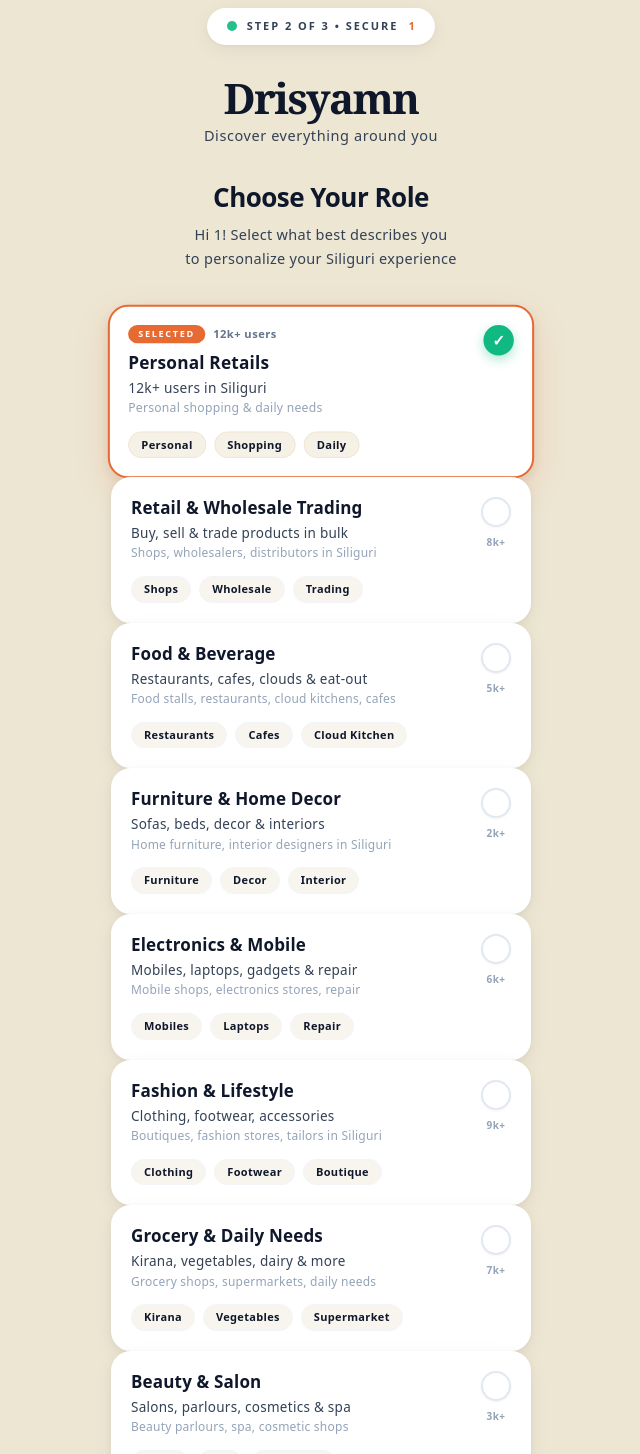
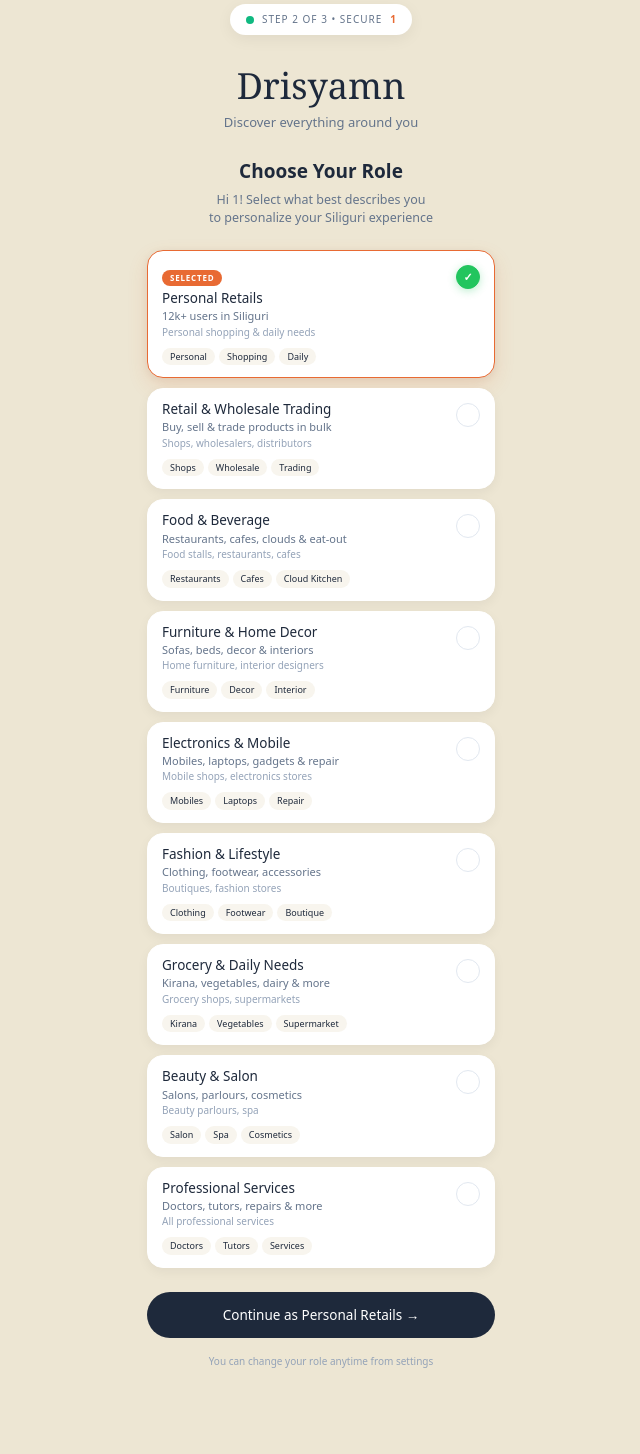
Before and after one commit to drisyamnretails-maker/drisyamn, a Next.js app: page /select-role/1 in a window 1280 px wide. Shown: the part 20-1474 px from the top of the page, without its empty margins (319-959 px from the left). After the commit the page ends 1413 px from the top, so only its background shows below. Built offline with nearby package versions, Linux system fonts and the light colour scheme.

Commit message:
final sundar box small light letters green tick all routes

```diff
--- a/app/select-role/[username]/page.tsx
+++ b/app/select-role/[username]/page.tsx
@@ -1,452 +1,106 @@
 "use client";
-
 import { useState, useEffect } from "react";
 import { useParams, useRouter } from "next/navigation";
 
-// ================= HEAVY LUXURY THEME =================
-const THEME = {
-  pageBg: "#EDE6D3",
-  cardBg: "#FFFFFF",
-  inputBg: "#F5F1E6",
+const C = {
+  bg: "#EDE6D3",
+  white: "#FFFFFF",
   orange: "#E86A33",
-  black: "#0F172A",
-  blackLight: "#334155",
-  muted: "#64748B",
-  lightMuted: "#94A3B8",
-  green: "#10B981",
-  greenShadow: "rgba(16,185,129,0.35)",
-  orangeShadow: "rgba(232,106,51,0.18)",
+  black: "#1E293B",
+  gray: "#64748B",
+  light: "#94A3B8",
+  green: "#22C55E",
+  tagBg: "#F8F5EE",
 };
 
-type RoleId =
-  | "personal_retails"
-  | "retail_wholesale"
-  | "food_beverage"
-  | "furniture"
-  | "electronics"
-  | "fashion"
-  | "grocery"
-  | "beauty_salon"
-  | "services";
+type RoleId = "personal_retails" | "retail_wholesale" | "food_beverage" | "furniture" | "electronics" | "fashion" | "grocery" | "beauty_salon" | "services";
 
-interface RoleItem {
-  id: RoleId;
-  title: string;
-  desc: string;
-  sub: string;
-  tags: string[];
-  route: string;
-  count: string;
-}
-
-// ================ ALL ROUTES =================
-const ROLES: RoleItem[] = [
-  {
-    id: "personal_retails",
-    title: "Personal Retails",
-    desc: "12k+ users in Siliguri",
-    sub: "Personal shopping & daily needs",
-    tags: ["Personal", "Shopping", "Daily"],
-    route: "profile",
-    count: "12k+",
-  },
-  {
-    id: "retail_wholesale",
-    title: "Retail & Wholesale Trading",
-    desc: "Buy, sell & trade products in bulk",
-    sub: "Shops, wholesalers, distributors in Siliguri",
-    tags: ["Shops", "Wholesale", "Trading"],
-    route: "retail",
-    count: "8k+",
-  },
-  {
-    id: "food_beverage",
-    title: "Food & Beverage",
-    desc: "Restaurants, cafes, clouds & eat-out",
-    sub: "Food stalls, restaurants, cloud kitchens, cafes",
-    tags: ["Restaurants", "Cafes", "Cloud Kitchen"],
-    route: "food",
-    count: "5k+",
-  },
-  {
-    id: "furniture",
-    title: "Furniture & Home Decor",
-    desc: "Sofas, beds, decor & interiors",
-    sub: "Home furniture, interior designers in Siliguri",
-    tags: ["Furniture", "Decor", "Interior"],
-    route: "furniture",
-    count: "2k+",
-  },
-  {
-    id: "electronics",
-    title: "Electronics & Mobile",
-    desc: "Mobiles, laptops, gadgets & repair",
-    sub: "Mobile shops, electronics stores, repair",
-    tags: ["Mobiles", "Laptops", "Repair"],
-    route: "electronics",
-    count: "6k+",
-  },
-  {
-    id: "fashion",
-    title: "Fashion & Lifestyle",
-    desc: "Clothing, footwear, accessories",
-    sub: "Boutiques, fashion stores, tailors in Siliguri",
-    tags: ["Clothing", "Footwear", "Boutique"],
-    route: "fashion",
-    count: "9k+",
-  },
-  {
-    id: "grocery",
-    title: "Grocery & Daily Needs",
-    desc: "Kirana, vegetables, dairy & more",
-    sub: "Grocery shops, supermarkets, daily needs",
-    tags: ["Kirana", "Vegetables", "Supermarket"],
-    route: "grocery",
-    count: "7k+",
-  },
-  {
-    id: "beauty_salon",
-    title: "Beauty & Salon",
-    desc: "Salons, parlours, cosmetics & spa",
-    sub: "Beauty parlours, spa, cosmetic shops",
-    tags: ["Salon", "Spa", "Cosmetics"],
-    route: "beauty",
-    count: "3k+",
-  },
-  {
-    id: "services",
-    title: "Professional Services",
-    desc: "Doctors, tutors, repairs & more",
-    sub: "All professional services in Siliguri",
-    tags: ["Doctors", "Tutors", "Services"],
-    route: "services",
-    count: "4k+",
-  },
+const ROLES = [
+  { id: "personal_retails" as RoleId, title: "Personal Retails", desc: "12k+ users in Siliguri", sub: "Personal shopping & daily needs", tags: ["Personal","Shopping","Daily"], route: "profile" },
+  { id: "retail_wholesale" as RoleId, title: "Retail & Wholesale Trading", desc: "Buy, sell & trade products in bulk", sub: "Shops, wholesalers, distributors", tags: ["Shops","Wholesale","Trading"], route: "retail" },
+  { id: "food_beverage" as RoleId, title: "Food & Beverage", desc: "Restaurants, cafes, clouds & eat-out", sub: "Food stalls, restaurants, cafes", tags: ["Restaurants","Cafes","Cloud Kitchen"], route: "food" },
+  { id: "furniture" as RoleId, title: "Furniture & Home Decor", desc: "Sofas, beds, decor & interiors", sub: "Home furniture, interior designers", tags: ["Furniture","Decor","Interior"], route: "furniture" },
+  { id: "electronics" as RoleId, title: "Electronics & Mobile", desc: "Mobiles, laptops, gadgets & repair", sub: "Mobile shops, electronics stores", tags: ["Mobiles","Laptops","Repair"], route: "electronics" },
+  { id: "fashion" as RoleId, title: "Fashion & Lifestyle", desc: "Clothing, footwear, accessories", sub: "Boutiques, fashion stores", tags: ["Clothing","Footwear","Boutique"], route: "fashion" },
+  { id: "grocery" as RoleId, title: "Grocery & Daily Needs", desc: "Kirana, vegetables, dairy & more", sub: "Grocery shops, supermarkets", tags: ["Kirana","Vegetables","Supermarket"], route: "grocery" },
+  { id: "beauty_salon" as RoleId, title: "Beauty & Salon", desc: "Salons, parlours, cosmetics", sub: "Beauty parlours, spa", tags: ["Salon","Spa","Cosmetics"], route: "beauty" },
+  { id: "services" as RoleId, title: "Professional Services", desc: "Doctors, tutors, repairs & more", sub: "All professional services", tags: ["Doctors","Tutors","Services"], route: "services" },
 ];
 
-export default function SelectRoleHeavyPage() {
-  const params = useParams();
+export default function Page(){
+  const { username } = useParams() as { username: string };
   const router = useRouter();
-  const username = (params?.username as string) || "user_0000";
-  const displayName = username.split("_")[0] || "there";
+  const [selected, setSelected] = useState<RoleId>("personal_retails");
+  const [m, setM] = useState(false);
+  useEffect(()=>setM(true),[]);
+  if(!m) return null;
 
-  const [selected, setSelected] = useState<RoleId>("personal_retails");
-  const [isLoading, setIsLoading] = useState(false);
-  const [mounted, setMounted] = useState(false);
-
-  useEffect(() => {
-    setMounted(true);
-  }, []);
-
-  const handleSelectAndRoute = (role: RoleItem) => {
-    setSelected(role.id);
-    setIsLoading(true);
-
-    // Save for next pages
-    try {
-      localStorage.setItem("drisyamn_role", role.id);
-      localStorage.setItem("drisyamn_username", username);
-      localStorage.setItem("drisyamn_role_title", role.title);
-      localStorage.setItem("drisyamn_role_route", role.route);
-    } catch {}
-
-    // Heavy smooth routing
-    setTimeout(() => {
-      // Personal -> /profile/[username], baaki -> /[route]/[username]
-      router.push(`/${role.route}/${username}`);
-    }, 450);
+  const go = (r: typeof ROLES[0]) => {
+    setSelected(r.id);
+    localStorage.setItem("drisyamn_role", r.id);
+    localStorage.setItem("drisyamn_username", username);
+    router.push(`/${r.route}/${username}`);
   };
 
-  const selectedRole = ROLES.find((r) => r.id === selected);
+  return(
+    <div className="min-h-screen flex justify-center" style={{backgroundColor: C.bg}}>
+      <div className="w-full max-w-[380px] px-4 py-6">
 
-  if (!mounted) return null;
-
-  return (
-    <div
-      className="min-h-screen w-full flex justify-center"
-      style={{ backgroundColor: THEME.pageBg }}
-    >
-      <div className="w-full max-w-[460px] px-5 py-7">
-        {/* TOP SECURE PILL */}
-        <div className="flex justify-center mb-8">
-          <div
-            className="flex items-center gap-2.5 px-5 py-2.5 rounded-full bg-white"
-            style={{
-              boxShadow:
-                "0 4px 20px rgba(0,0,0,0.06), 0 1px 3px rgba(0,0,0,0.04)",
-            }}
-          >
-            <span
-              className="w-2.5 h-2.5 rounded-full animate-pulse"
-              style={{ backgroundColor: THEME.green }}
-            ></span>
-            <span
-              style={{
-                color: THEME.blackLight,
-                fontSize: "11px",
-                fontWeight: 800,
-                letterSpacing: "0.18em",
-              }}
-            >
-              STEP 2 OF 3 • SECURE
-            </span>
-            <span
-              style={{
-                color: THEME.orange,
-                fontSize: "11px",
-                fontWeight: 800,
-                letterSpacing: "0.05em",
-              }}
-            >
-              {username}
-            </span>
+        <div className="flex justify-center mb-6">
+          <div className="bg-white px-4 py-2 rounded-full flex items-center gap-2" style={{boxShadow: "0 4px 16px rgba(0,0,0,0.06)"}}>
+            <span className="w-2 h-2 rounded-full bg-emerald-500"></span>
+            <span style={{color: C.gray, fontSize: "10px", fontWeight: 500, letterSpacing: "0.1em"}}>STEP 2 OF 3 • SECURE</span>
+            <span style={{color: C.orange, fontSize: "10px", fontWeight: 600}}>{username}</span>
           </div>
         </div>
 
-        {/* BRAND HEAVY */}
-        <div className="text-center">
-          <h1
-            className="font-serif font-black"
-            style={{
-              color: THEME.black,
-              fontSize: "42px",
-              lineHeight: "1",
-              letterSpacing: "-0.04em",
-              fontWeight: 900,
-            }}
-          >
-            Drisyamn
-          </h1>
-          <p
-            style={{
-              color: THEME.blackLight,
-              fontSize: "14.5px",
-              letterSpacing: "0.04em",
-              marginTop: "6px",
-              fontWeight: 500,
-            }}
-          >
-            Discover everything around you
-          </p>
-        </div>
+        <h1 className="text-center font-serif" style={{color: C.black, fontSize: "36px", fontWeight: 500}}>Drisyamn</h1>
+        <p className="text-center" style={{color: C.gray, fontSize: "13px", fontWeight: 400}}>Discover everything around you</p>
 
-        {/* ROLE HEADING HEAVY */}
-        <div className="text-center mt-9">
-          <h2
-            className="font-bold"
-            style={{
-              color: THEME.black,
-              fontSize: "26px",
-              letterSpacing: "-0.02em",
-              lineHeight: "1.2",
-            }}
-          >
-            Choose Your Role
-          </h2>
-          <p
-            style={{
-              color: THEME.blackLight,
-              fontSize: "14.5px",
-              letterSpacing: "0.02em",
-              lineHeight: "1.6",
-              marginTop: "10px",
-              fontWeight: 500,
-            }}
-          >
-            Hi {displayName}! Select what best describes you
-            <br />
-            to personalize your Siliguri experience
-          </p>
-        </div>
+        <h2 className="text-center mt-6" style={{color: C.black, fontSize: "19px", fontWeight: 600}}>Choose Your Role</h2>
+        <p className="text-center mt-1.5" style={{color: C.gray, fontSize: "12.5px", fontWeight: 400, lineHeight: "1.4"}}>
+          Hi {username?.split('_')[0]}! Select what best describes you<br/>to personalize your Siliguri experience
+        </p>
 
-        {/* CARDS HEAVY LOOK */}
-        <div className="mt-9 flex flex-col gap-4.5">
-          {ROLES.map((role) => {
-            const active = selected === role.id;
-            return (
-              <button
-                key={role.id}
-                onClick={() => handleSelectAndRoute(role)}
-                className="group w-full text-left rounded-[20px] p-[18px] bg-white border-[2.5px] text-left transition-all duration-300"
+        <div className="mt-6 flex flex-col gap-2.5">
+          {ROLES.map(r=>{
+            const active = selected===r.id;
+            return(
+              <button key={r.id} onClick={()=>go(r)}
+                className="w-full text-left bg-white rounded-[16px] px-3.5 py-3 flex justify-between items-start gap-3"
                 style={{
-                  borderColor: active? THEME.orange : "#FFFFFF",
-                  backgroundColor: THEME.cardBg,
-                  boxShadow: active
-                   ? `0 12px 32px ${THEME.orangeShadow}, 0 4px 12px rgba(0,0,0,0.08)`
-                    : "0 6px 20px rgba(0,0,0,0.06), 0 2px 6px rgba(0,0,0,0.04)",
-                  transform: active? "scale(1.015)" : "scale(1)",
+                  boxShadow: active? "0 8px 20px rgba(232,106,51,0.15), 0 2px 8px rgba(0,0,0,0.06)" : "0 4px 12px rgba(0,0,0,0.05)",
+                  border: `1.5px solid ${active? C.orange : "#fff"}`,
                 }}
               >
-                <div className="flex justify-between items-start gap-4">
-                  <div className="flex-1 min-w-0">
-                    {active && (
-                      <div className="flex items-center gap-2 mb-2">
-                        <span
-                          className="px-2.5 py-0.5 rounded-full text-white"
-                          style={{
-                            backgroundColor: THEME.orange,
-                            fontSize: "9px",
-                            fontWeight: 800,
-                            letterSpacing: "0.18em",
-                          }}
-                        >
-                          SELECTED
-                        </span>
-                        <span
-                          style={{
-                            color: THEME.muted,
-                            fontSize: "11px",
-                            fontWeight: 600,
-                            letterSpacing: "0.04em",
-                          }}
-                        >
-                          {role.count} users
-                        </span>
-                      </div>
-                    )}
-
-                    {/* Title - bada signup jaisa */}
-                    <h3
-                      className="font-bold truncate"
-                      style={{
-                        color: THEME.black,
-                        fontSize: "17px",
-                        letterSpacing: "0.01em",
-                        lineHeight: "1.3",
-                        fontWeight: 800,
-                      }}
-                    >
-                      {role.title}
-                    </h3>
-
-                    {/* Desc - letter spacing */}
-                    <p
-                      style={{
-                        color: THEME.blackLight,
-                        fontSize: "13.5px",
-                        letterSpacing: "0.02em",
-                        lineHeight: "1.5",
-                        marginTop: "4px",
-                        fontWeight: 500,
-                      }}
-                    >
-                      {role.desc}
-                    </p>
-                    <p
-                      style={{
-                        color: THEME.lightMuted,
-                        fontSize: "12px",
-                        letterSpacing: "0.02em",
-                        lineHeight: "1.4",
-                        marginTop: "2px",
-                      }}
-                    >
-                      {role.sub}
-                    </p>
-
-                    {/* Tags heavy */}
-                    <div className="flex gap-2 mt-3.5 flex-wrap">
-                      {role.tags.map((tag) => (
-                        <span
-                          key={tag}
-                          className="px-3 py-1 rounded-full font-semibold"
-                          style={{
-                            backgroundColor: active
-                             ? THEME.inputBg
-                              : "#F8F5EE",
-                            color: THEME.black,
-                            fontSize: "11px",
-                            letterSpacing: "0.03em",
-                            border: `1px solid ${active? "#F0E6D3" : "#F1F5F9"}`,
-                          }}
-                        >
-                          {tag}
-                        </span>
-                      ))}
-                    </div>
-                  </div>
-
-                  {/* BEAUTIFUL GREEN TICK HEAVY */}
-                  <div className="flex flex-col items-center gap-2 shrink-0">
-                    <div
-                      className="w-[30px] h-[30px] rounded-full flex items-center justify-center transition-all duration-300"
-                      style={{
-                        backgroundColor: active
-                         ? THEME.green
-                          : "#FFFFFF",
-                        border: `2.5px solid ${active? THEME.green : "#E2E8F0"}`,
-                        boxShadow: active
-                         ? `0 4px 12px ${THEME.greenShadow}`
-                          : "0 1px 3px rgba(0,0,0,0.05)",
-                      }}
-                    >
-                      {active && (
-                        <span
-                          className="text-white font-black"
-                          style={{ fontSize: "15px", lineHeight: "1" }}
-                        >
-                          ✓
-                        </span>
-                      )}
-                    </div>
-                    {!active && (
-                      <span
-                        style={{
-                          color: THEME.lightMuted,
-                          fontSize: "10px",
-                          fontWeight: 700,
-                          letterSpacing: "0.05em",
-                        }}
-                      >
-                        {role.count}
-                      </span>
-                    )}
+                <div className="flex-1">
+                  {active && <span className="text-white px-2 py-0.5 rounded-full inline-block mb-1" style={{backgroundColor: C.orange, fontSize: "8px", fontWeight: 600, letterSpacing: "0.1em"}}>SELECTED</span>}
+                  <p style={{color: C.black, fontSize: "13.5px", fontWeight: 500, lineHeight: "1.2"}}>{r.title}</p>
+                  <p style={{color: C.gray, fontSize: "11px", fontWeight: 400, marginTop: "2px"}}>{r.desc}</p>
+                  <p style={{color: C.light, fontSize: "10px", fontWeight: 400}}>{r.sub}</p>
+                  <div className="flex gap-1 mt-2 flex-wrap">
+                    {r.tags.map(t=> <span key={t} className="px-2 py-0.5 rounded-full" style={{backgroundColor: C.tagBg, color: C.black, fontSize: "9px", fontWeight: 400}}>{t}</span>)}
                   </div>
                 </div>
+                <div className="w-6 h-6 rounded-full flex items-center justify-center shrink-0 mt-0.5" style={{
+                  backgroundColor: active? C.green : "#fff",
+                  border: `1.5px solid ${active? C.green : "#E2E8F0"}`,
+                  boxShadow: active? "0 2px 8px rgba(34,197,94,0.3)" : "none"
+                }}>
+                  {active && <span className="text-white" style={{fontSize: "11px", fontWeight: 700}}>✓</span>}
+                </div>
               </button>
-            );
+            )
           })}
         </div>
 
-        {/* CONTINUE HEAVY BUTTON */}
-        <button
-          onClick={() => {
-            const r = ROLES.find((x) => x.id === selected)!;
-            handleSelectAndRoute(r);
-          }}
-          disabled={isLoading}
-          className="w-full mt-9 h-[56px] rounded-full font-bold text-white tracking-wide flex items-center justify-center gap-2 transition-all active:scale-[0.98]"
-          style={{
-            backgroundColor: THEME.black,
-            fontSize: "15.5px",
-            letterSpacing: "0.03em",
-            boxShadow: "0 8px 24px rgba(15,23,42,0.22)",
-            opacity: isLoading? 0.8 : 1,
-          }}
-        >
-          {isLoading? (
-            "Routing..."
-          ) : (
-            <>
-              Continue as {selectedRole?.title} <span>→</span>
-            </>
-          )}
+        <button onClick={()=>go(ROLES.find(x=>x.id===selected)!)}
+          className="w-full mt-6 h-[46px] rounded-full text-white" style={{backgroundColor: C.black, fontSize: "13.5px", fontWeight: 500}}>
+          Continue as {ROLES.find(x=>x.id===selected)?.title} →
         </button>
 
-        <p
-          className="text-center mt-5"
-          style={{
-            color: THEME.muted,
-            fontSize: "11.5px",
-            letterSpacing: "0.03em",
-            fontWeight: 500,
-          }}
-        >
-          You can change your role anytime from settings • Siliguri
-        </p>
-
-        <div className="h-10" />
+        <p className="text-center mt-4" style={{color: C.light, fontSize: "10px"}}>You can change your role anytime from settings</p>
       </div>
     </div>
-  );
+  )
 }
```
